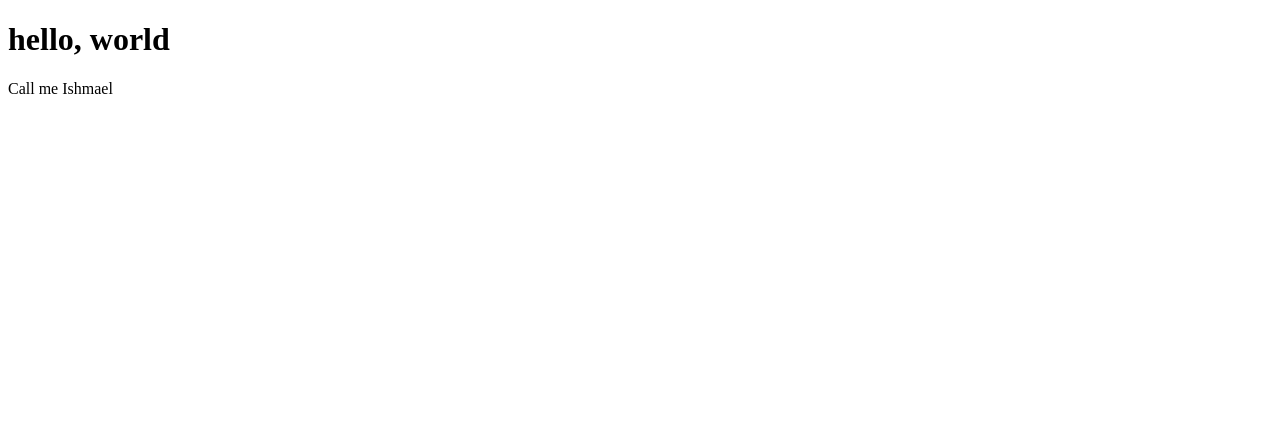
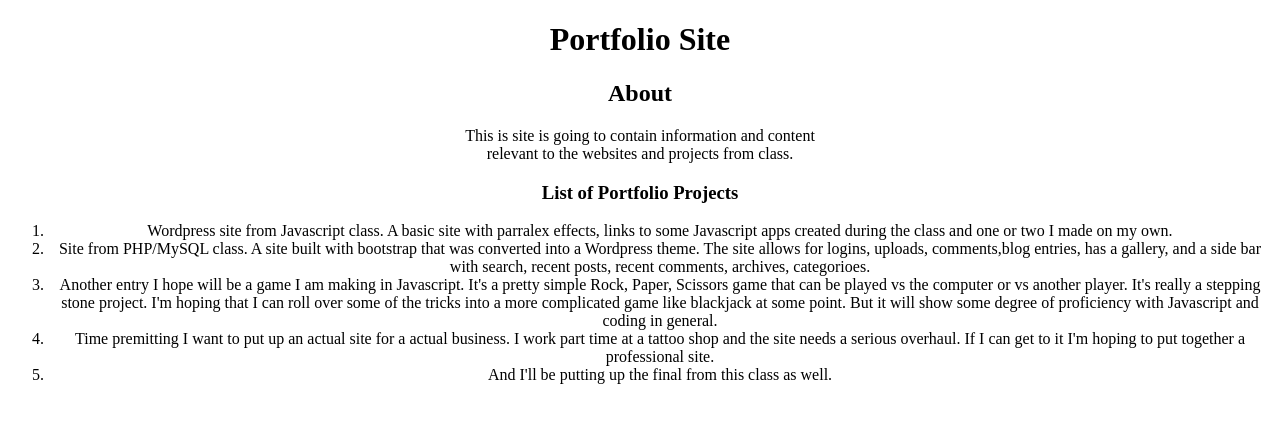
Before and after one commit to jwhitt000/website, a plain HTML site: page index.html in a window 1280 px wide. Drawn offline with Linux system fonts and the light colour scheme.

Commit message:
Added some text to the index.html

```diff
--- a/index.html
+++ b/index.html
@@ -1,10 +1,40 @@
 <!DOCTYPE html>
 <html>
   <head>
-    <title>A whale of a greeting</title>
+    <title>Porfolio Site</title>
+    <style media="screen">
+      #mainContainer {
+        margin: auto;
+        width: auto;
+        text-align: center;
+      }
+    </style>
   </head>
   <body>
-        <h1>hello, world</h1>
-        <p>Call me Ishmael</p>
+    <div id="mainContainer">
+        <h1>Portfolio Site</h1>
+        <h2>About</h2>
+        <p>This is site is going to contain information and content<br>
+        relevant to the websites and projects from class.</p>
+        <h3>List of Portfolio Projects</h3>
+        <ol>
+          <li>Wordpress site from Javascript class. A basic site with parralex
+          effects, links to some Javascript apps created during the class and one
+        or two I made on my own.</li>
+          <li>Site from PHP/MySQL class. A site built with bootstrap that was converted
+            into a Wordpress theme. The site allows for logins, uploads, comments,blog entries,
+            has a gallery, and a side bar with search, recent posts, recent comments,
+          archives, categorioes.</li>
+          <li>Another entry I hope will be a game I am making in Javascript. It's a pretty
+          simple Rock, Paper, Scissors game that can be played vs the computer or vs
+          another player. It's really a stepping stone project. I'm hoping that I can roll over
+          some of the tricks into a more complicated game like blackjack at some point. But it will
+          show some degree of proficiency with Javascript and coding in general.</li>
+          <li>Time premitting I want to put up an actual site for a actual business. I work part
+            time at a tattoo shop and the site needs a serious overhaul. If I can get to it I'm
+            hoping to put together a professional site.</li>
+            <li> And I'll be putting up the final from this class as well.</li>
+        </ol>
+    </div> <!--End mainContainer-->
   </body>
 </html>
```
